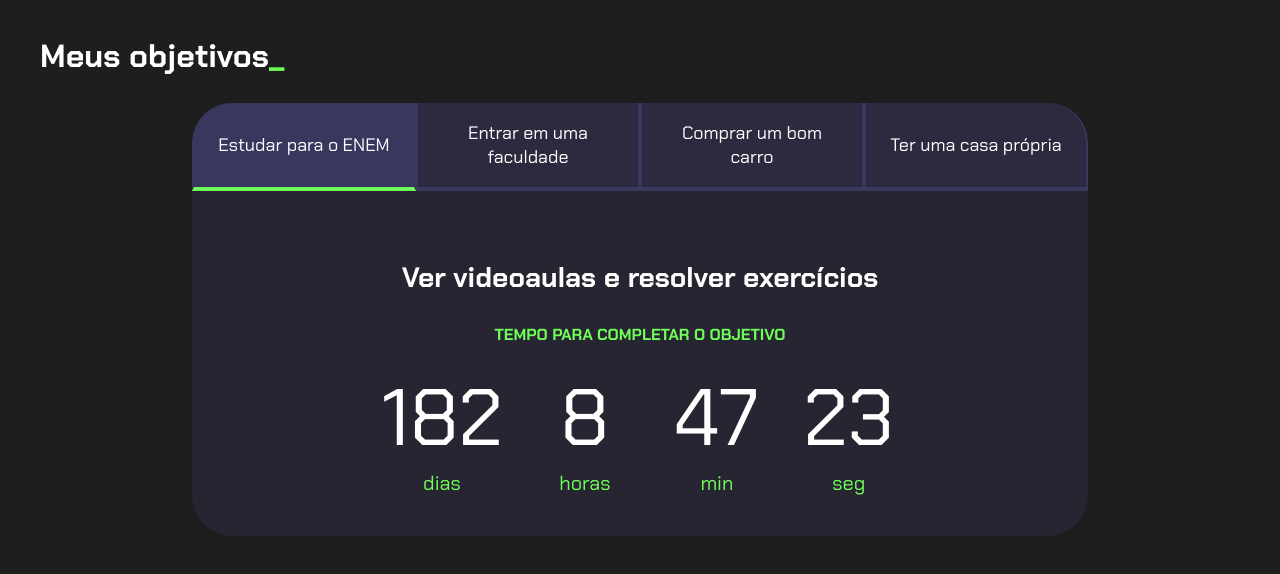
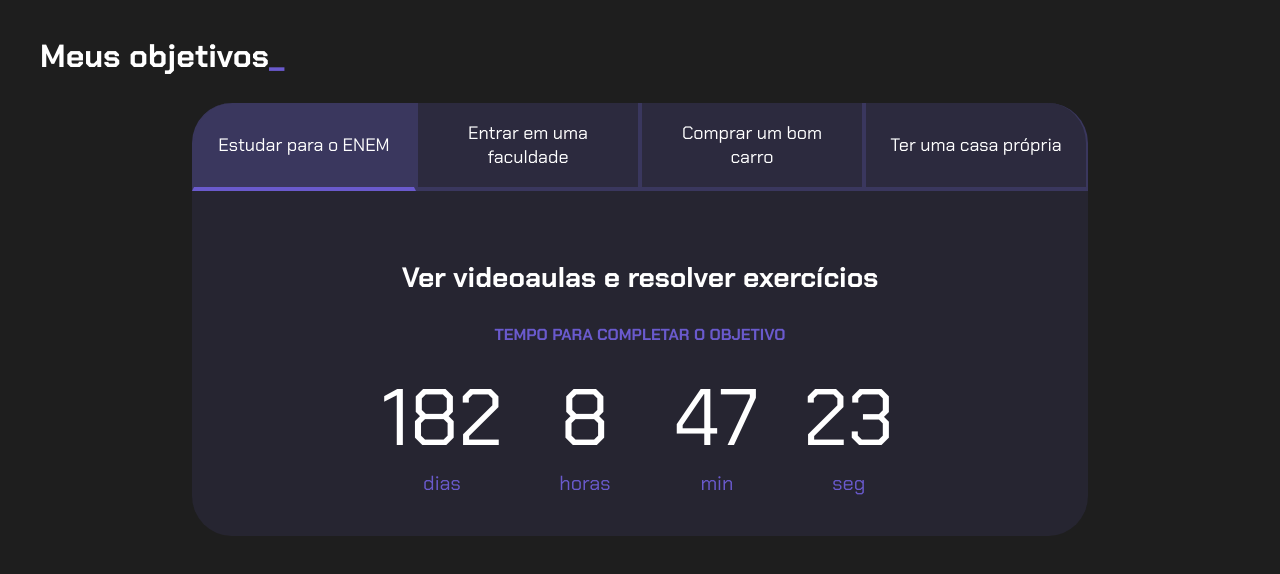
Before and after one commit to lucasviana125/Portif-lio-3-ano-A, a plain HTML site: page index.html in a window 1280 px wide. Drawn offline with Linux system fonts and the light colour scheme.

Commit message:
Add files via upload

```diff
--- a/style.css
+++ b/style.css
@@ -2,7 +2,7 @@
 
 :root {
     --cor-de-fundo: #1E1E1E;
-    --verde: #6FFF57;
+    --SlateBlue: #6A5ACD;
     --branco: #FFFFFF;
     --botao-ativo: #3A375E;
     --botao-inativo: rgba(58, 55, 94, 0.5);
@@ -33,7 +33,7 @@ body {
 }
 
 .titulo-principal span {
-    color: var(--verde);
+    color: var(--SlateBlue);
 }
 
 
@@ -63,7 +63,7 @@ body {
 
 .botao.ativo{
     background-color: var(--botao-ativo);
-    border-bottom: 4px solid var(--verde);
+    border-bottom: 4px solid var(--SlateBlue);
 }
 
 .abas-textos{
@@ -85,7 +85,7 @@ body {
 }
 .aba-conteudo-titulo-secundario{
     text-align: center;
-    color: var(--verde);
+    color: var(--SlateBlue);
     text-transform: uppercase;
 }
 
@@ -107,7 +107,7 @@ body {
 }
 
 .contador-digito-texto{
-    color: var(--verde);
+    color: var(--SlateBlue);
     font-size: 20px;
     margin: 0;
 
```
